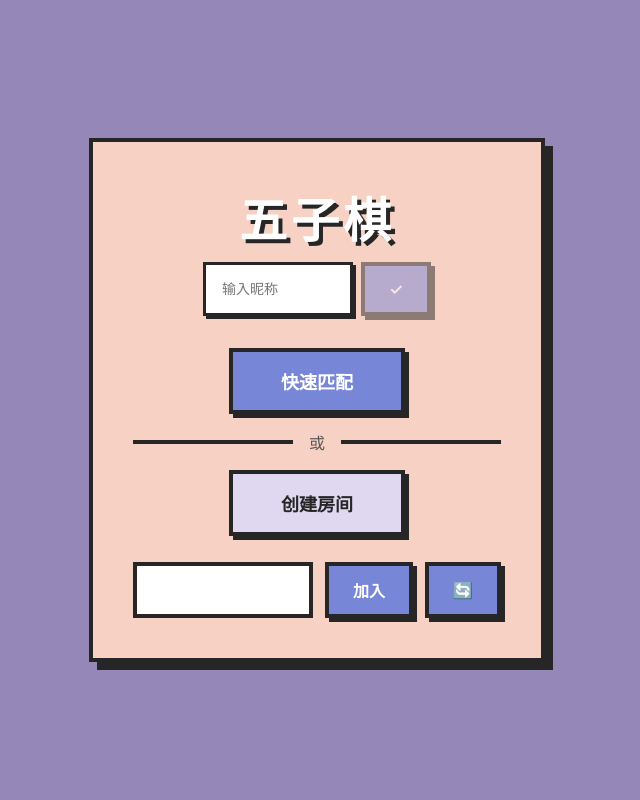
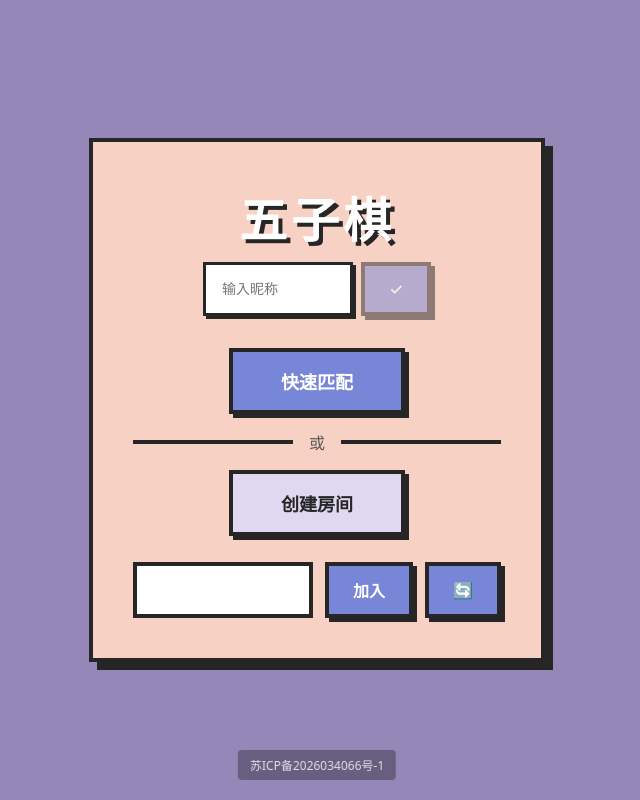
Before and after one commit to Neverwhateve/wuziqi, a React (Vite) app in the folder client/: page / in a window 1280 px wide. Shown: the whole page, without its empty margins (323-963 px from the left). Built offline with nearby package versions, Linux system fonts and the light colour scheme.

Commit message:
Add ICP备案信息 苏ICP备2026034066号-1

```diff
--- a/client/src/App.css
+++ b/client/src/App.css
@@ -905,3 +905,20 @@ body {
     transform: translateX(-100vw);
   }
 }
+
+.footer {
+  position: fixed;
+  bottom: 20px;
+  left: 50%;
+  transform: translateX(-50%);
+  z-index: 100;
+}
+
+.icp-info {
+  font-size: 12px;
+  color: rgba(255, 255, 255, 0.8);
+  padding: 6px 12px;
+  background: rgba(0, 0, 0, 0.3);
+  border-radius: 4px;
+  backdrop-filter: blur(4px);
+}
--- a/client/src/App.jsx
+++ b/client/src/App.jsx
@@ -490,6 +490,10 @@ function App() {
           </div>
         )}
 
+        <div className="footer">
+          <div className="icp-info">苏ICP备2026034066号-1</div>
+        </div>
+
         {gameState === 'menu' && (
           <div className="menu">
             <div className="name-input-container">
```
